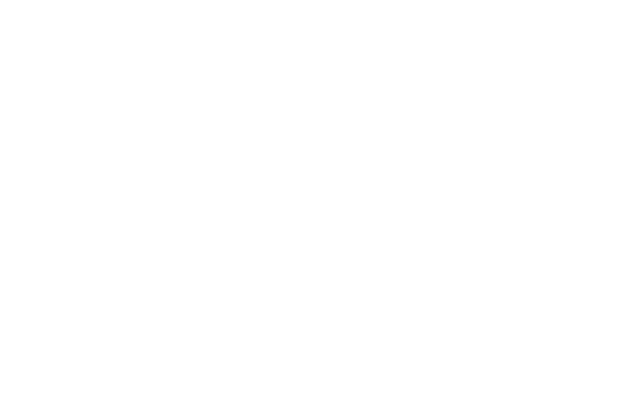
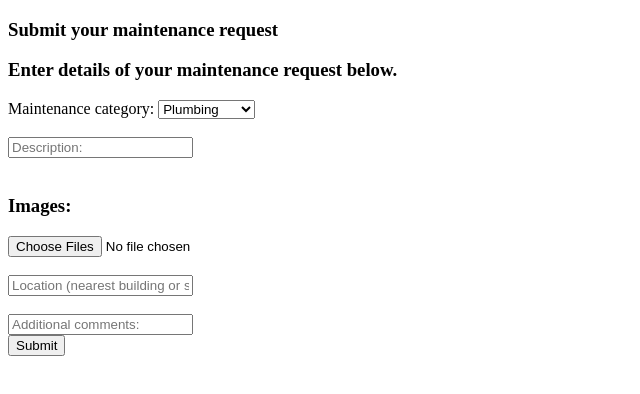
Before and after one commit to asaldinas/CIT384, a website: page public/form.html in a window 1280 px wide. Shown: the whole page, without its empty margins (0-640 px from the left). Drawn offline with Linux system fonts and the light colour scheme.

Commit message:
html for user forms

```diff
--- a/public/form.html
+++ b/public/form.html
@@ -3,9 +3,37 @@
     <head>
         <meta charset="UTF-8">
         <meta name = "viewport" content = "width=device-width, initial scale = 1.0">
+        <link rel = "forms" href = "forms.css">
         <title>Submit Maintenance Form</title>
     </head>
     <body>
-
+        <div class = "container">
+            <h3>Submit your maintenance request</h3>
+        </div>
+        <div class = "form">
+         <form id = "maintenance form">
+            <h3>Enter details of your maintenance request below.</h3>
+            <label for = "dropdown">Maintenance category:</label>
+            <select id = "dropdown" name = "selection">
+                <option value="opt1">Plumbing</option>
+                <option value="opt2">HVAC</option>
+                <option value="opt3">Electrical</option>
+                <option value="opt4">Construction</option>
+                <option value="opt5">Other</option>
+            </select>
+            <br>
+            <br>
+            <input type="text" id = "description" placeholder="Description:">
+            <br><br>
+            <h3>Images:</h3> <input type = "file" id = "myfile" name = "fileName" accept= ".jpg, .png" multiple>
+            <br><br>
+            <input type="text" id = "location" placeholder="Location (nearest building or street):">
+            <br><br>
+            <input type="text" id = "commecnts" placeholder="Additional comments:">
+            <div class = "submission">
+                <button type="submit">Submit</button>
+          </form>
+            </div>
+        </div>
     </body>
 </html>
```
